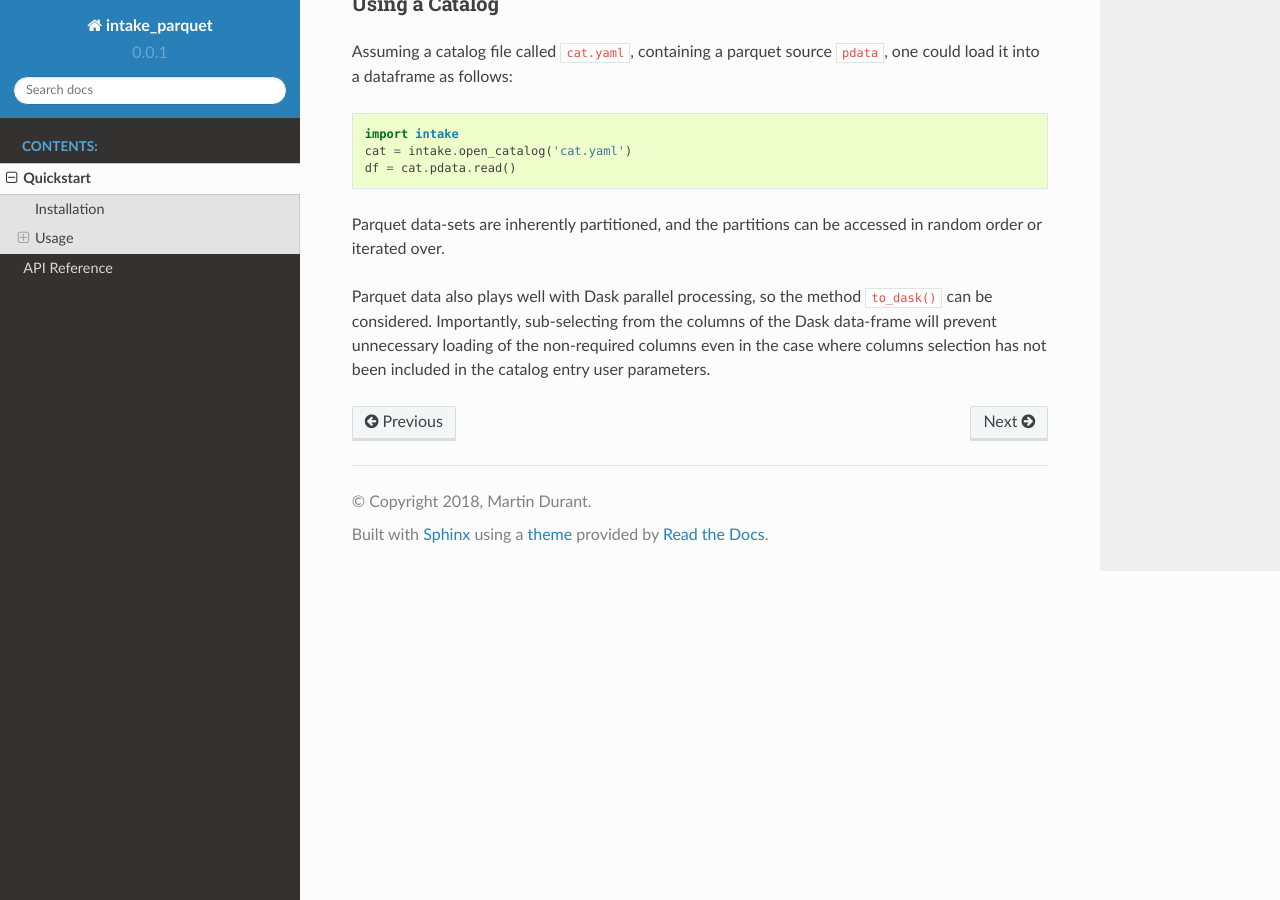
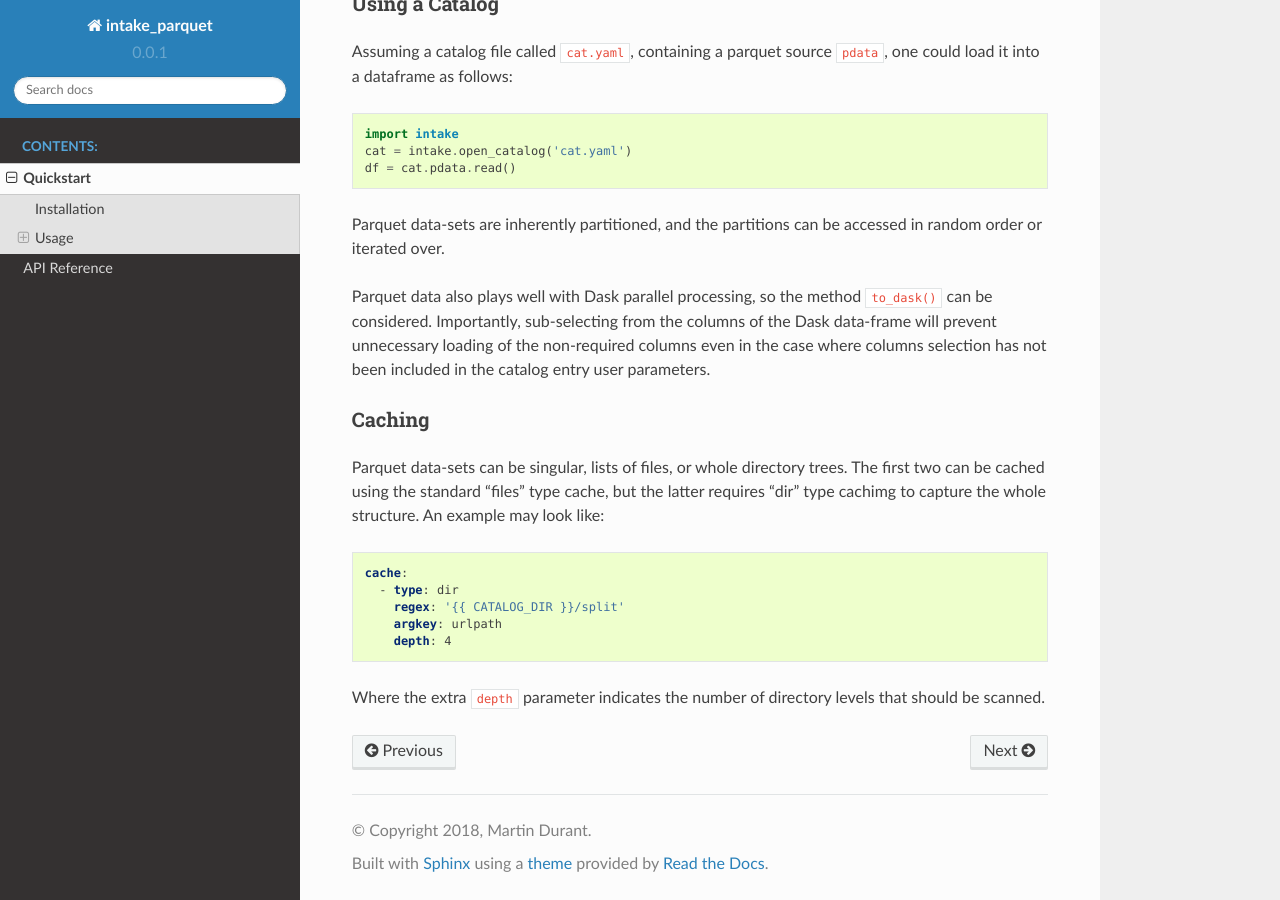
Before and after one commit to intake/intake-parquet, a Sphinx documentation site: the page built from docs/source/quickstart.rst, in a window 1280 px wide and 900 px high, scrolled down 1574 px. Built offline with Sphinx 7.4.7 and the Read the Docs theme 2.0.0, drawn with Linux system fonts in a browser that asks for light colours.

Commit message:
Add note on caching to quickstart
(also to rerun tests after intake#140)

```diff
--- a/docs/source/quickstart.rst
+++ b/docs/source/quickstart.rst
@@ -83,3 +83,21 @@ Parquet data also plays well with Dask parallel processing, so the method ``to_d
 be considered. Importantly, sub-selecting from the columns of the Dask data-frame will prevent
 unnecessary loading of the non-required columns even in the case where columns selection has
 not been included in the catalog entry user parameters.
+
+Caching
+~~~~~~~
+
+Parquet data-sets can be singular, lists of files, or whole directory trees. The first two can
+be cached using the standard "files" type cache, but the latter requires "dir" type cachimg to
+capture the whole structure. An example may look like:
+
+.. code-block:: yaml
+
+    cache:
+      - type: dir
+        regex: '{{ CATALOG_DIR }}/split'
+        argkey: urlpath
+        depth: 4
+
+Where the extra ``depth`` parameter indicates the number of directory levels that should be
+scanned.
```
